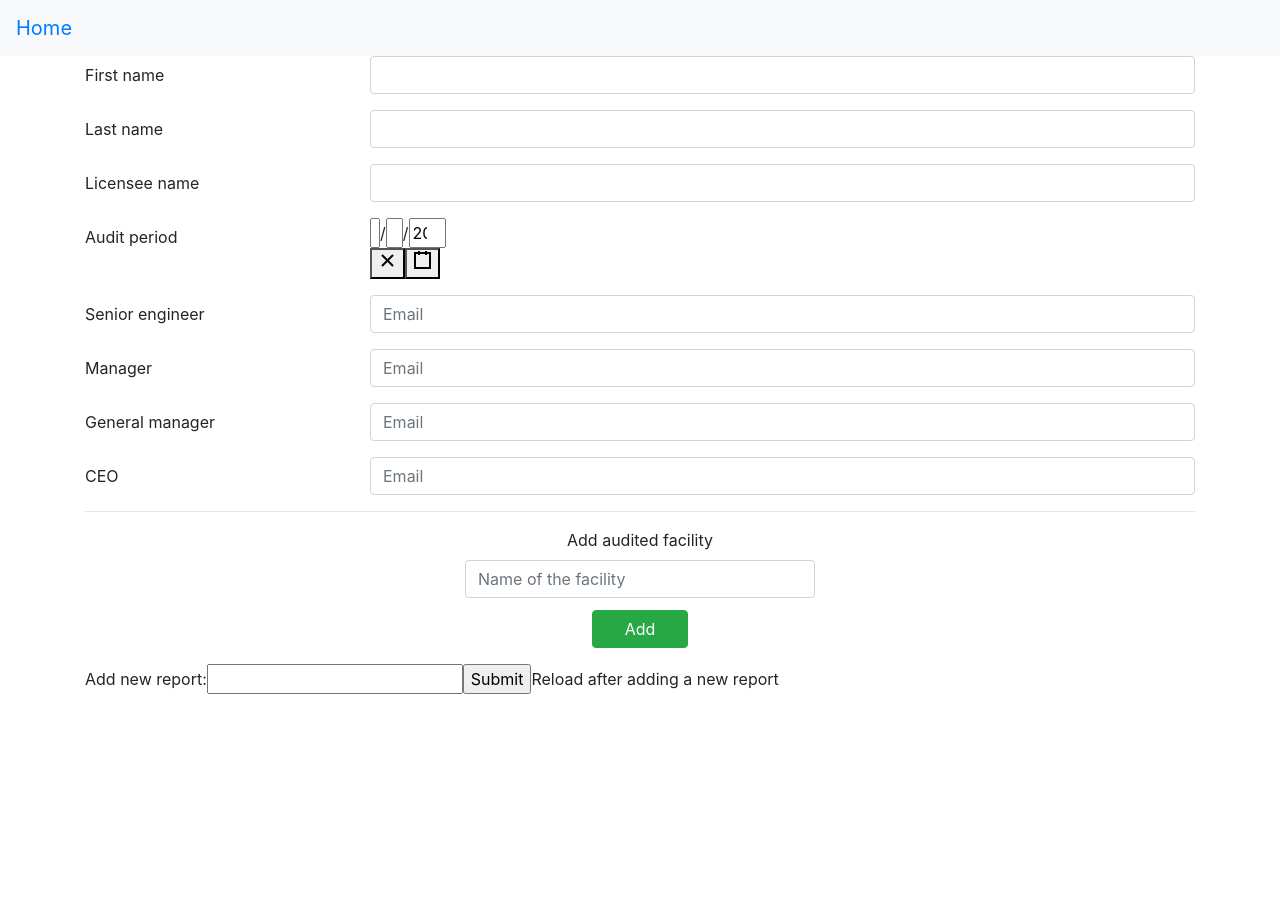
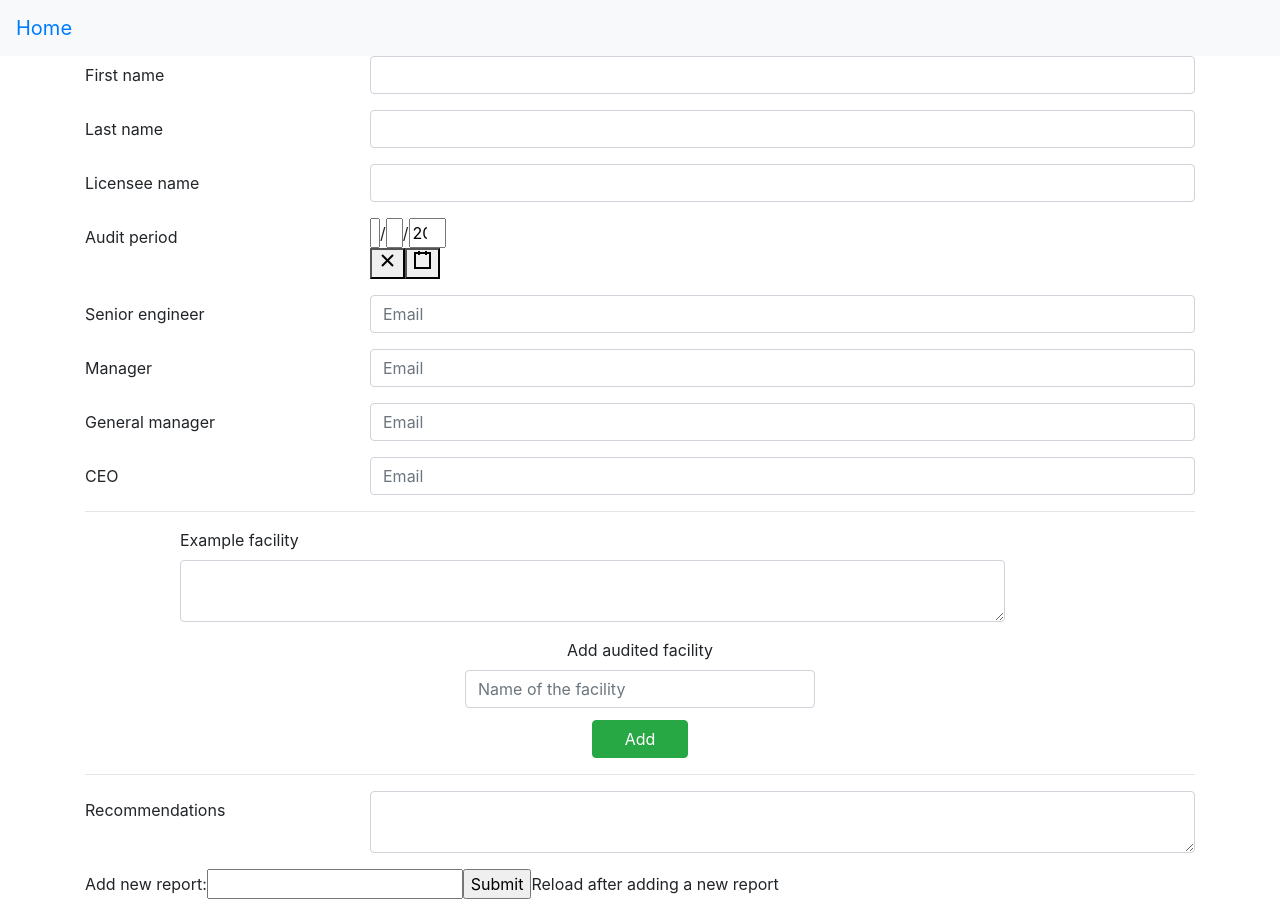
Before and after one commit to MasaSip/compliance-auditing-portal-front-end, a React (Create React App) app: page /create-report in a window 1280 px wide. Before the commit the page ends 800 px from the top, so only its background shows below. Built offline with nearby package versions, Linux system fonts and the light colour scheme.

Commit message:
Add a facility

```diff
--- /dev/null
+++ b/src/AddFacility.jsx
@@ -0,0 +1,46 @@
+import React from 'react';
+import { Button, Col, FormGroup, Label, Input } from 'reactstrap';
+
+class AddFacility extends React.Component {
+     constructor(props) {
+        super(props);
+        this.state = {
+            name: ''
+        }
+
+        this.handleChange = this.handleChange.bind(this);
+    }
+
+    handleChange(event) {
+        this.setState({name: event.target.value});
+    }
+
+    render() {
+        return (
+            <div>
+                <FormGroup row>
+                    <Col sm={{size: 4, offset: 4}} align="center">
+                        <Label for="addAuditedFacility">
+                            Add audited facility
+                        </Label>
+                        <Input
+                            id="addFacility"
+                            type="text"
+                            onChange={this.handleChange}
+                            placeholder="Name of the facility"
+                        />
+                        <Button
+                            color="success"
+                            className="btn-space btn-wide"
+                            onClick={() => (this.props.onAddNew(this.state.name))}
+                        >
+                            Add
+                        </Button>
+                    </Col>
+                </FormGroup>
+            </div>
+        )
+    }
+}
+
+export default AddFacility;
--- a/src/CreateReportPage.jsx
+++ b/src/CreateReportPage.jsx
@@ -1,6 +1,9 @@
 import React, {Component} from 'react';
-import { Button, Col, Row, Container, Form, FormGroup, Label, Input } from 'reactstrap';
+import { Col, Container, Form, FormGroup, Label, Input } from 'reactstrap';
 import DatePicker from 'react-date-picker';
+
+import AddFacility from './AddFacility';
+import Facility from './Facility';
 
 class CreateReportPage extends React.Component {
     render() {
@@ -12,15 +15,28 @@ class CreateReportPage extends React.Component {
     }
 }
 
-function  FieldGroup({ id, type, label, labelFor, placeholder }) {
+function FieldGroup({ id, type, label, labelFor, onChange, placeholder }) {
     return (
         <FormGroup row>
             <Label for={labelFor}sm={3}>{label}</Label>
                 <Col sm={9}>
-                    <Input id={id} type={type} placeholder={placeholder}/>
+                    <Input
+                        id={id}
+                        type={type}
+                        placeholder={placeholder}
+                        onChange={onChange}
+                    />
                 </Col>
         </FormGroup>
   );
+}
+
+function FaculityList({facilities, onChange}) {
+    return (
+        Object.values(facilities).map(facility => {
+            return <Facility facility={facility} onChange={onChange} />;
+        })
+    );
 }
 
 class AddReport extends Component {
@@ -28,21 +44,47 @@ class AddReport extends Component {
         super(props);
         this.state = {
             value: '',
-            date: new Date()
+            date: new Date(),
+            facilities: {'example': {'name': 'Example facility'}}
         };
 
         this.handleChange = this.handleChange.bind(this);
+        this.onDateChange = this.onDateChange.bind(this);
+        this.onFacilityChange = this.onFacilityChange.bind(this);
+        this.addFacility = this.addFacility.bind(this);
         this.handleSubmit = this.handleSubmit.bind(this);
-        this.onChange = this.onDateChange.bind(this);
     }
 
     handleChange(event) {
-        this.setState({value: event.target.value});
+        console.log(event)
+        console.log(event.handler)
+        console.log(event.target)
+        console.log(event.target.id)
+        let stateChange = {};
+        stateChange[event.target.id] = event.target.value;
+        this.setState(stateChange);
     }
 
 
     onDateChange(date) {
-      this.setState({ date: date })
+      this.setState({'date': date})
+    }
+
+    onFacilityChange(event, facility) {
+        console.log(event);
+        console.log(facility);
+    }
+
+    addFacility(name) {
+        if (this.state.facilities[name]) {
+            console.log('Can not add facility, ' + name + ' already ' +
+                'exists');
+            return
+        } else {
+            let facilities = this.state.facilities;
+            facilities[name] = {'name': name};
+            this.setState({'facilities': facilities});
+        }
     }
 
     handleSubmit(event) {
@@ -71,23 +113,27 @@ class AddReport extends Component {
                         type="text"
                         label="First name"
                         labelFor="firstName"
+                        onChange={this.handleChange}
                     />
                     <FieldGroup
                         id="lastName"
                         type="text"
                         label="Last name"
                         labelFor="lastName"
+                        onChange={this.handleChange}
                     />
                     <FieldGroup
                         id="licenseeName"
                         type="text"
                         label="Licensee name"
                         labelFor="licenseeName"
+                        onChange={this.handleChange}
                     />
                     <FormGroup row>
                         <Label for="auditPeriod" sm={3}>Audit period</Label>
                         <Col sm={9}>
                             <DatePicker
+                                id="date"
                                 todayButton={"Today"}
                                 dateFormat="DD/MM/YYYY"
                                 onChange={this.onDateChange}
@@ -100,6 +146,7 @@ class AddReport extends Component {
                         type="email"
                         label="Senior engineer"
                         labelFor="seniorEngineer"
+                        onChange={this.handleChange}
                         placeholder="Email"
                     />
                     <FieldGroup
@@ -107,6 +154,7 @@ class AddReport extends Component {
                         type="email"
                         label="Manager"
                         labelFor="manager"
+                        onChange={this.handleChange}
                         placeholder="Email"
                     />
                     <FieldGroup
@@ -114,6 +162,7 @@ class AddReport extends Component {
                         type="email"
                         label="General manager"
                         labelFor="generalManager"
+                        onChange={this.handleChange}
                         placeholder="Email"
                     />
                     <FieldGroup
@@ -121,20 +170,30 @@ class AddReport extends Component {
                         type="email"
                         label="CEO"
                         labelFor="ceo"
+                        onChange={this.handleChange}
                         placeholder="Email"
                     />
                     <hr sm={12}/>
-                    <FormGroup row>
-                        <Col sm={{size: 4, offset: 4}} align="center">
-                            <Label for="addAuditedFacility">Add audited facility</Label>
-                            <Input
-                                id="addFacility"
-                                type="text"
-                                placeholder="Name of the facility"
-                            />
-                            <Button color="success" className="btn-space btn-wide">Add</Button>
-                        </Col>
-                    </FormGroup>
+
+                    <FaculityList
+                        facilities={this.state.facilities}
+                        onCHange={this.onFacilityChange}
+                    />
+
+                    <AddFacility
+                        facilities={this.state.facilities}
+                        onAddNew={this.addFacility}
+                    />
+
+                    <hr sm={12}/>
+
+                    <FieldGroup
+                        id="recommendations"
+                        type="textarea"
+                        label="Recommendations"
+                        labelFor="recommendations"
+                        onChange={this.handleChange}
+                    />
                 </Form>
                 <Form onSubmit={this.handleSubmit}>
                     <label>
--- /dev/null
+++ b/src/Facility.jsx
@@ -0,0 +1,24 @@
+import React from 'react';
+import { Col, FormGroup, Label, Input } from 'reactstrap';
+
+class Facility extends React.Component {
+
+    render() {
+        return (
+            <FormGroup row>
+                <Col sm={{'size': 9, 'offset': 1}}>
+                    <Label for="descrption">
+                        {this.props.facility.name}
+                    </Label>
+                    <Input
+                        id="descrption"
+                        type="textarea"
+                        onChange={this.props.onChange}
+                    />
+                </Col>
+            </FormGroup>
+        )
+    }
+}
+
+export default Facility;
```
